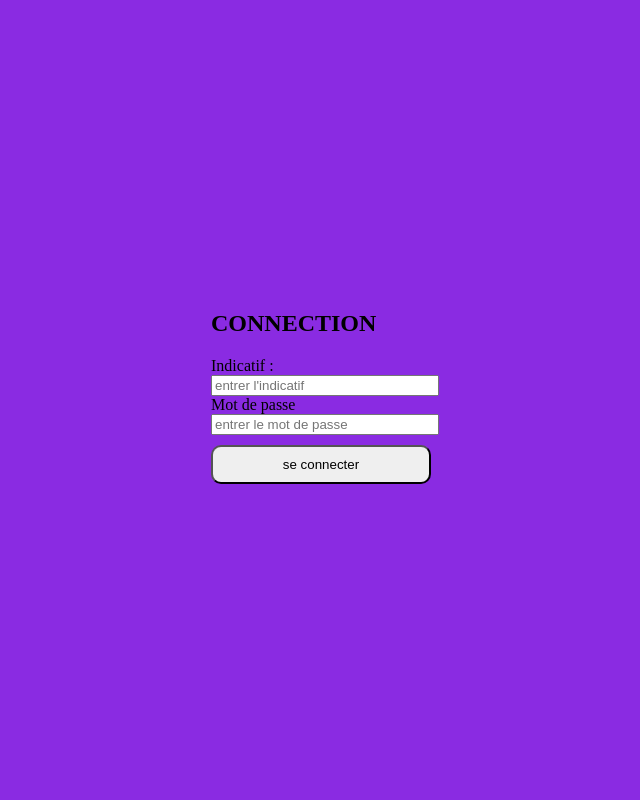
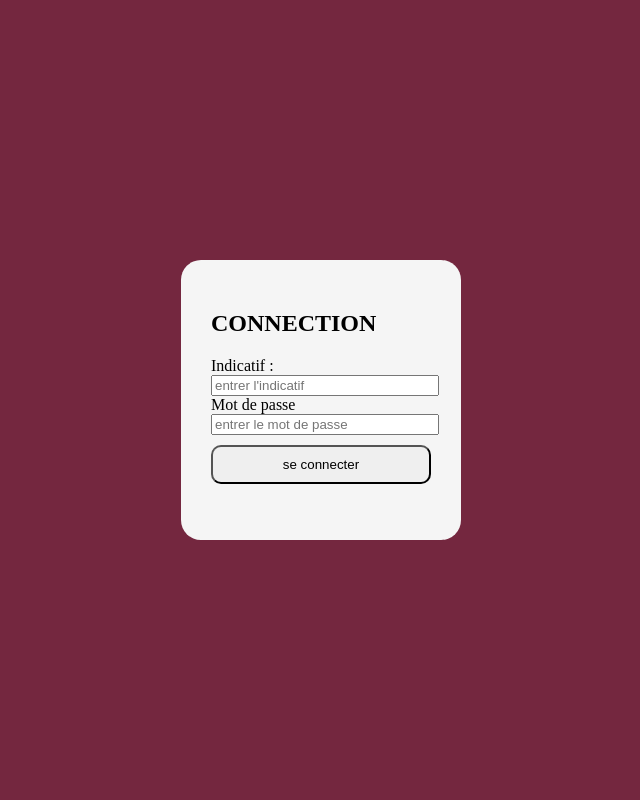
Before and after one commit to achvard05-maker/Projet_liste_de_presence, a Python web app: template templates/connectio.html in a window 1280 px wide. Shown: the whole page, without its empty margins (319-959 px from the left). Run offline with Jinja, Linux system fonts and the light colour scheme; the template is opened without the code that fills it, so the values that code supplies are empty.

Commit message:
modification

```diff
--- a/templates/connectio.html
+++ b/templates/connectio.html
@@ -4,7 +4,7 @@
         <title>Gestion de presence</title>
         <style>
             body{
-                background-color: blueviolet;
+                background-color: rgb(116, 39, 63);
          display: flex;
          justify-content: center;
          align-items: center;
@@ -12,7 +12,7 @@
          margin: 0;
             }
             section{
-                background-color: transparent;
+                background-color: whitesmoke;
                 width: 220px;
                 height: 220px;
                 border-radius: 20px;
```
